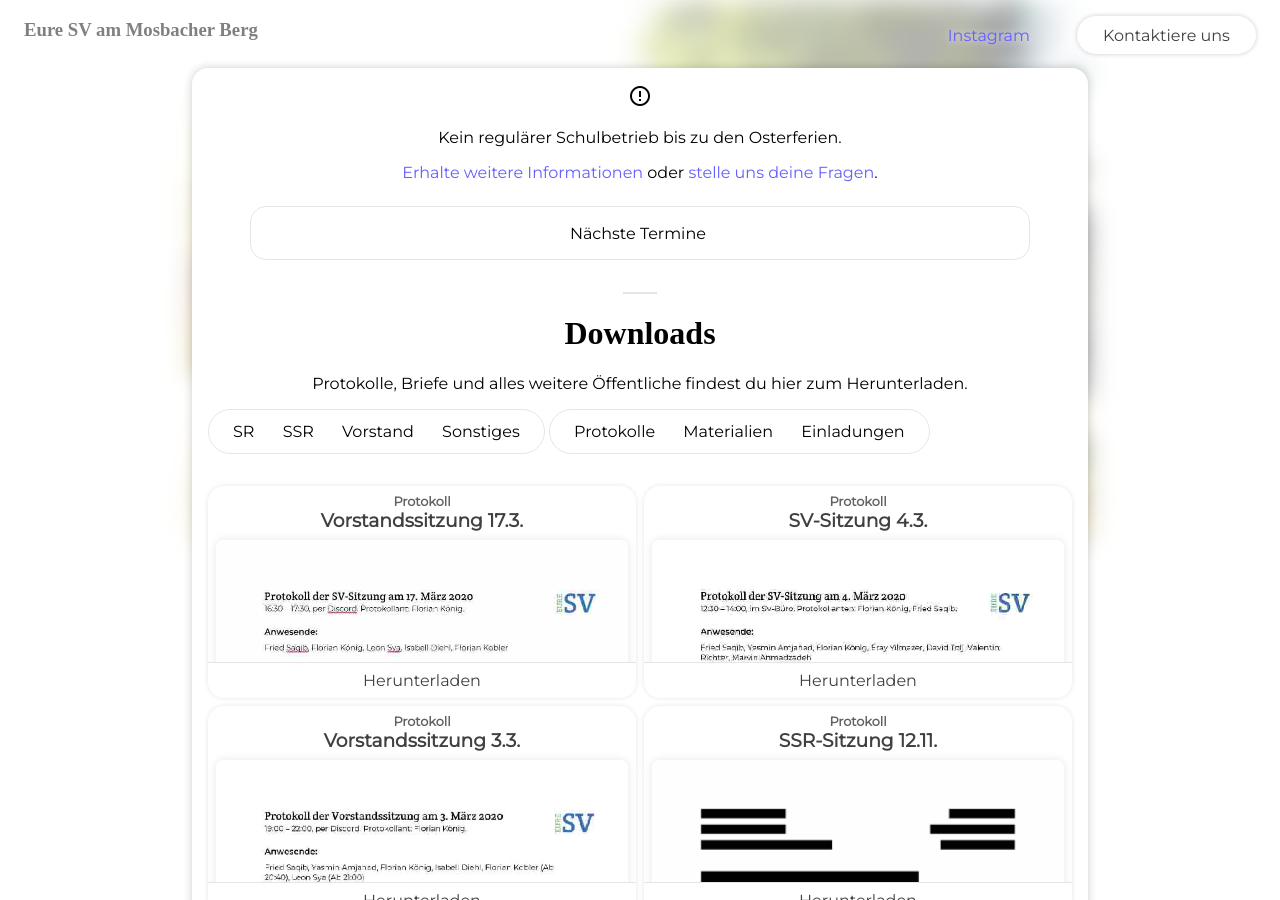
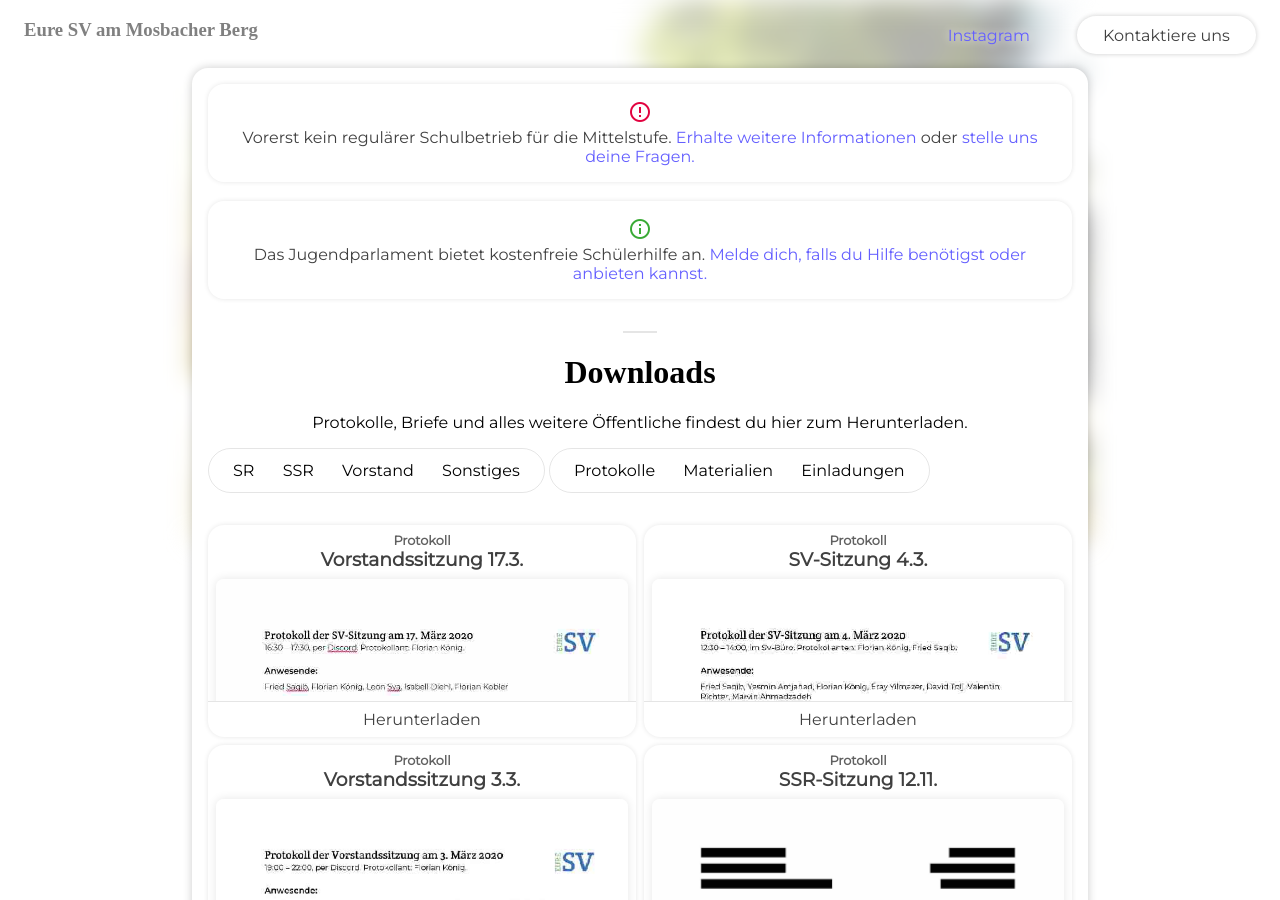
Before and after one commit to Mosbacher-Berg/gmbwi.de, a Jekyll site: the page built from index.html, in a window 1280 px wide and 900 px high. Built offline with Jekyll 4.4.1, drawn with Linux system fonts in a browser that asks for light colours; some web fonts are replaced.

Commit message:
Update content

```diff
--- a/index.html
+++ b/index.html
@@ -26,13 +26,25 @@ layout: default
 
 <div class="container sheet home">
 
-    <div class="warning">
-        <span class="material-icons">error_outline</span>
-        <p>Kein regulärer Schulbetrieb bis zu den Osterferien.</p>
-        <p><a
+    <div class="warning box">
+        <span class="material-icons" style="color:#e2023f">error_outline</span>
+        <p>Vorerst kein regulärer Schulbetrieb für die Mittelstufe.
+            <a
                 href="https://mosbacher-berg.de/news/5561-regul%C3%A4rer-schulbetrieb-wird-bis-zu-den-osterferien-ausgesetzt">Erhalte
-                weitere Informationen</a> oder <a href="/kontakt">stelle uns deine Fragen</a>.</p>
+                weitere Informationen</a> oder <a href="/kontakt">stelle uns deine Fragen.</a></p>
     </div>
+
+    <br />
+
+    <div class="warning box">
+        <span class="material-icons" style="color:#3aaa35">info_outline</span>
+        <p>Das Jugendparlament bietet kostenfreie Schülerhilfe an. <a href="https://forms.gle/dYitEtKMHrP93yJb9">Melde
+                dich, falls du Hilfe benötigst oder anbieten kannst.</a></p>
+    </div>
+
+    <!-- Hidden for obvious reasons
+
+    <hr />
 
     <div id="termine" class="shortcalendar">
         <div class="toggleButton" onclick="toggleCalendar()">
@@ -56,6 +68,8 @@ layout: default
             {% endfor %}
         </div>
     </div>
+
+    -->
 
     <hr class="space" />
 
```
